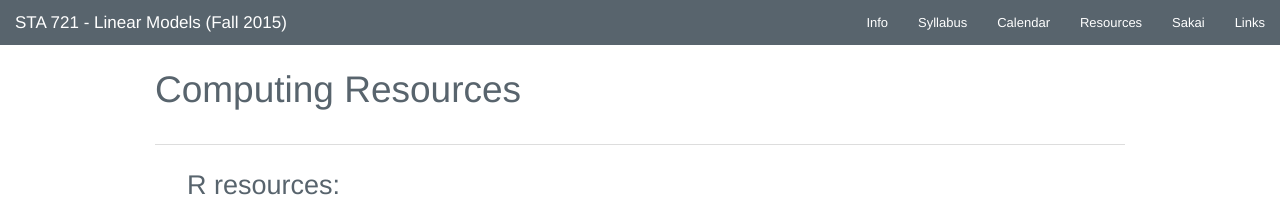
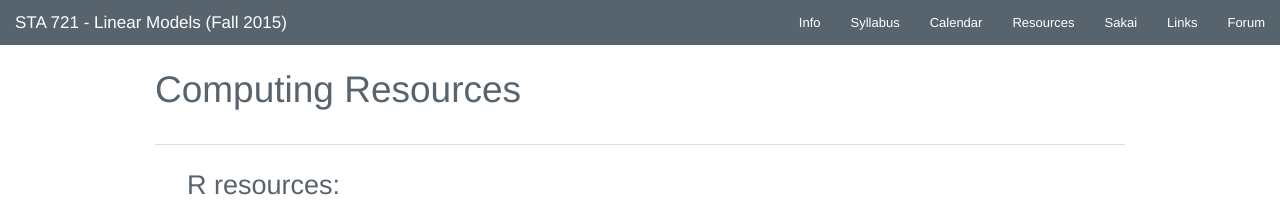
Before and after one commit to merliseclyde/sta721-F16, a Jekyll site: the page built from STA721_F15_web/resources/index.md, in a window 1280 px wide. Shown: the top 207 px of the page. Built offline with Jekyll 4.4.1, drawn with Linux system fonts in a browser that asks for light colours.

Commit message:
updated links

```diff
--- a/STA721_F15_web/_config.yml
+++ b/STA721_F15_web/_config.yml
@@ -29,3 +29,9 @@ noita:
         absolute: true
       - name: Links
         url: /links/
+      - name: Forum
+        url: https://piazza.com/duke/fall2015/sta72101f15/home
+        aboslute: true
+social:
+  github: merliseclyde
+  linkedin: merliseclyde
```
